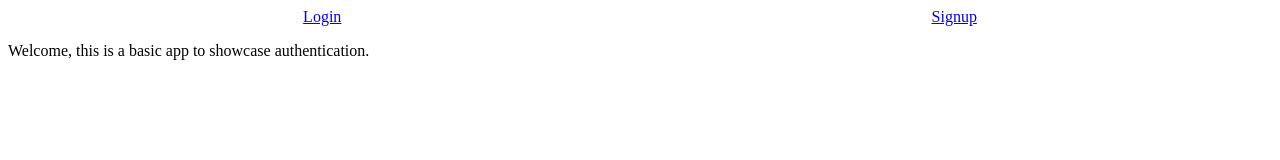
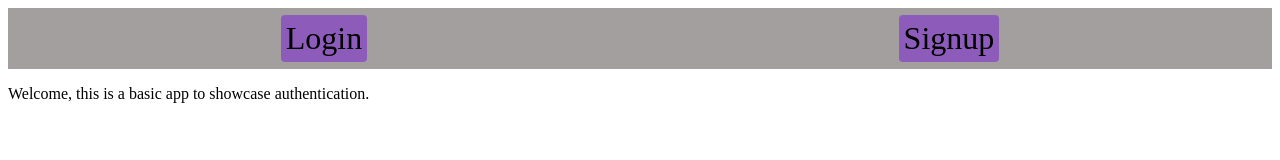
Before and after one commit to AnthonyStembreit/Authentication, a website: page public/index.html in a window 1280 px wide. Drawn offline with nearby package versions, Linux system fonts and the light colour scheme.

Commit message:
added styles to navbar links and header for hover effect and to remove underline

```diff
--- a/public/style.css
+++ b/public/style.css
@@ -1,4 +1,17 @@
 header{
     display: flex;
     justify-content: space-around;
+    background-color: rgb(163, 159, 159);
+    padding: 7px;
 }
+a{
+    text-decoration: none;
+    color: black;
+    font-size: 32px;
+    background-color: rgb(141, 92, 187);
+    border-radius: 4px;
+    padding: 5px;
+}
+a:hover{
+    background-color: rgb(202, 116, 116);
+}
```
Also changed, not shown: public/signup.js (line endings or trailing spaces).
